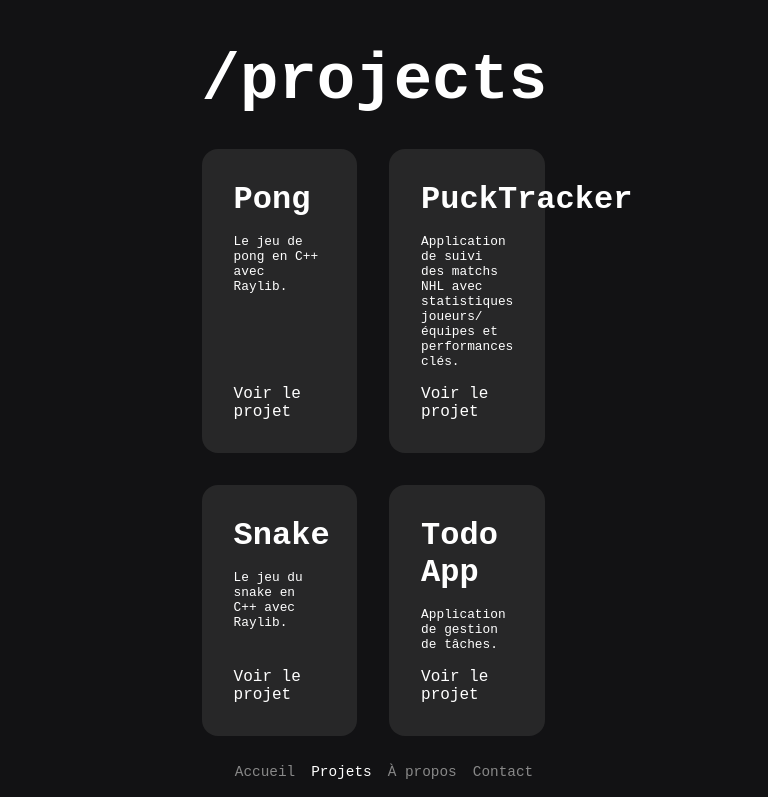
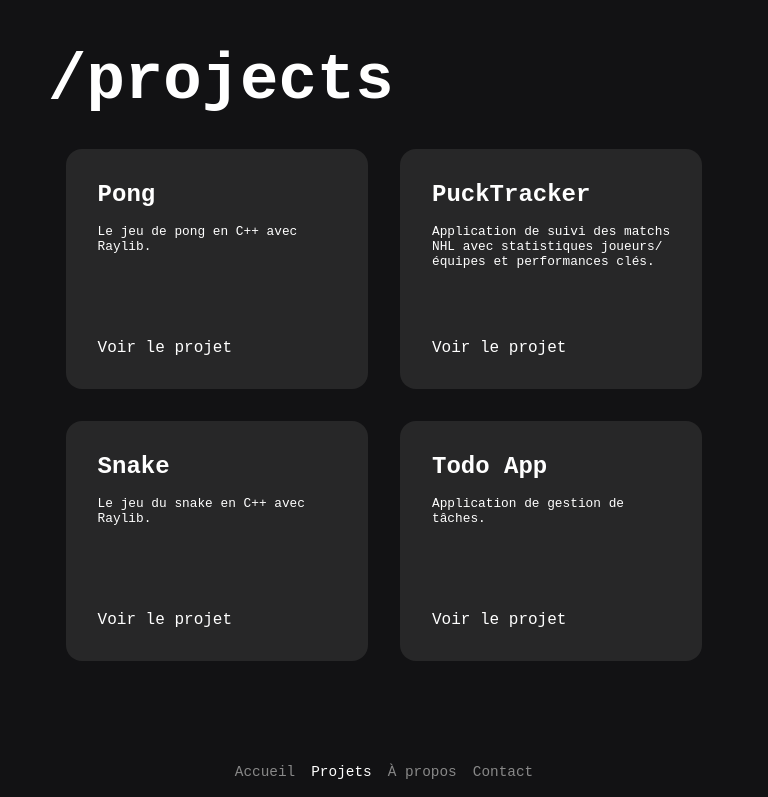
Before and after one commit to iDasrah/portfolio, an Astro site: page /projects in a window 768 px wide. Shown: the part 3-800 px from the top of the page. Built offline with nearby package versions, Linux system fonts and the light colour scheme; Astro itself is replaced by a stand-in of ours; a web font is replaced by a local one.

Commit message:
responsive ipad

```diff
--- a/src/pages/about.astro
+++ b/src/pages/about.astro
@@ -54,7 +54,7 @@ const pageTitle = "À propos de moi"
         margin-bottom: 1.5rem;
     }
 
-    @media screen and (max-device-width: 480px) {
+    @media only screen and (min-device-width : 320px) and (max-device-width : 480px) {
         p {
             width: 100%;
         }
@@ -73,4 +73,10 @@ const pageTitle = "À propos de moi"
             gap: .5rem;
         }
     }
+
+    @media only screen and (min-device-width : 768px) and (max-device-width : 1024px) and (orientation : portrait) {
+        p {
+            width: 100%;
+        }
+    }
 </style>
--- a/src/pages/index.astro
+++ b/src/pages/index.astro
@@ -97,9 +97,15 @@ const pageTitle = "Portfolio";
         }
     }
 
-    @media screen and (max-device-width: 480px) {
+    @media only screen and (min-device-width : 320px) and (max-device-width : 480px) {
         h1 {
             font-size: 4rem;
         }
     }
+
+    @media only screen and (min-device-width : 768px) and (max-device-width : 1024px) and (orientation : portrait) {
+        h1 {
+            font-size: 6rem;
+        }
+    }
 </style>
--- a/src/styles/global.css
+++ b/src/styles/global.css
@@ -101,8 +101,9 @@ main {
 }
 
 .project h2 {
-    font-size: 2rem;
+    font-size: 1.5rem;
     margin-bottom: 1rem;
+    max-width: 100%;
 }
 
 .project p {
@@ -166,7 +167,7 @@ html.is-animating .transition-fade {
     opacity: 0;
 }
 
-@media screen and (max-device-width: 480px) {
+@media only screen and (min-device-width : 320px) and (max-device-width : 480px) {
     .left-container {
         display: none;
     }
@@ -189,10 +190,6 @@ html.is-animating .transition-fade {
         width: 100%;
     }
 
-    .project h2 {
-        font-size: 1.5rem;
-    }
-
     .navbar {
         width: 90%;
         bottom: 1.5rem;
@@ -205,3 +202,18 @@ html.is-animating .transition-fade {
         align-items: center;
     }
 }
+
+@media only screen and (min-device-width : 768px) and (max-device-width : 1024px) and (orientation : portrait) {
+    .left-container {
+        display: none;
+    }
+
+    .projectsList {
+        justify-content: center;
+        align-items: center;
+    }
+
+    .project {
+        width: 45%;
+    }
+}
```
